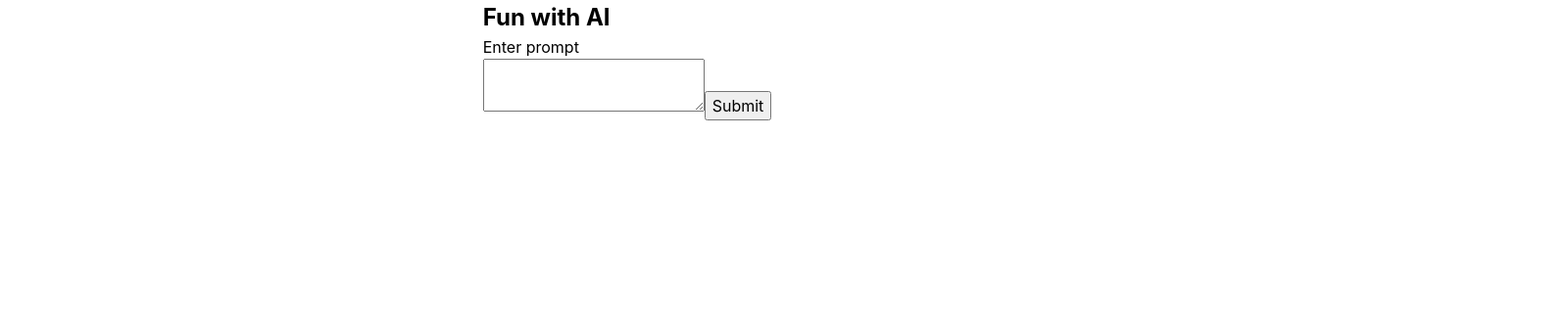
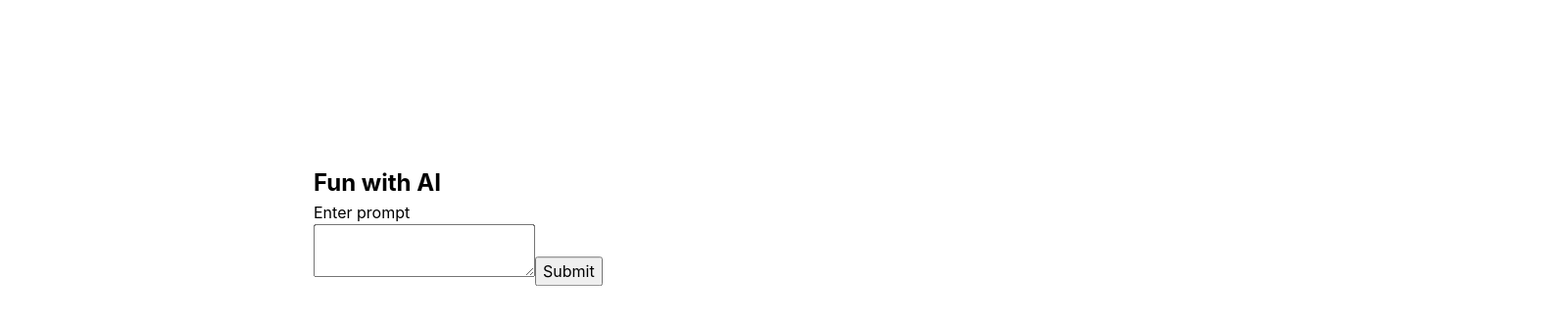
Before and after one commit to RonLHead/rlh-fun-with-ai, a React (Create React App) app: page / in a window 1280 px wide. Shown: the top 330 px of the page at 98% size, 1600 px wide, since content can reach past the window. Built offline with nearby package versions, Linux system fonts and the light colour scheme.

Commit message:
Refactor App css

```diff
--- a/src/components/App/App.css
+++ b/src/components/App/App.css
@@ -1,9 +1,12 @@
 .App {
-  display: flex;
-  flex-direction: column;
-  align-items: center;
+
+  height:100vh;
+  position: relative;
 }
 
-.ai-heading {
-  align-items: flex-start;
+.App-container {
+  position: relative;
+  top: 25%;
+  left: 25%;
+  transform: translateY(-25%);
 }
```
